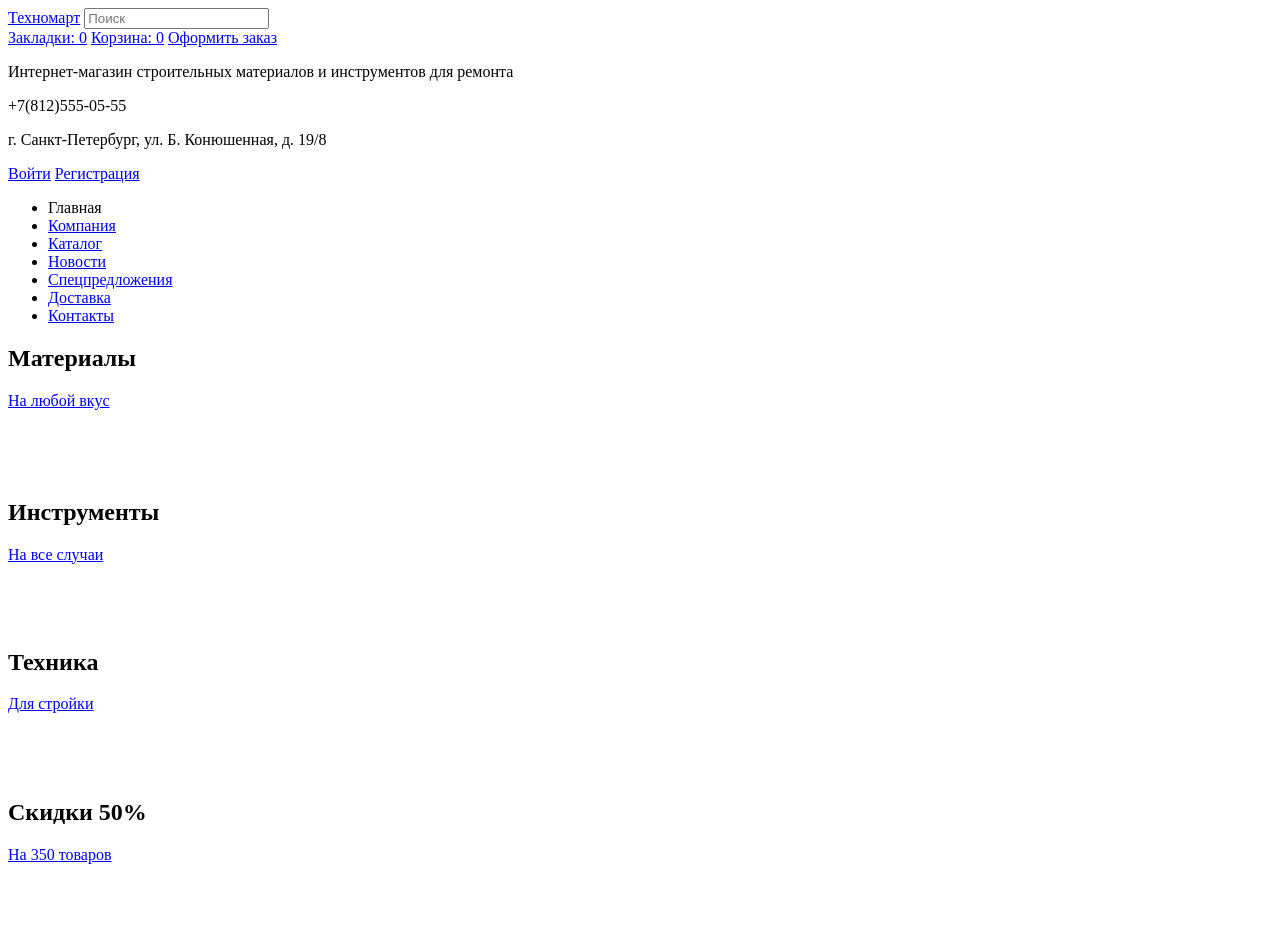
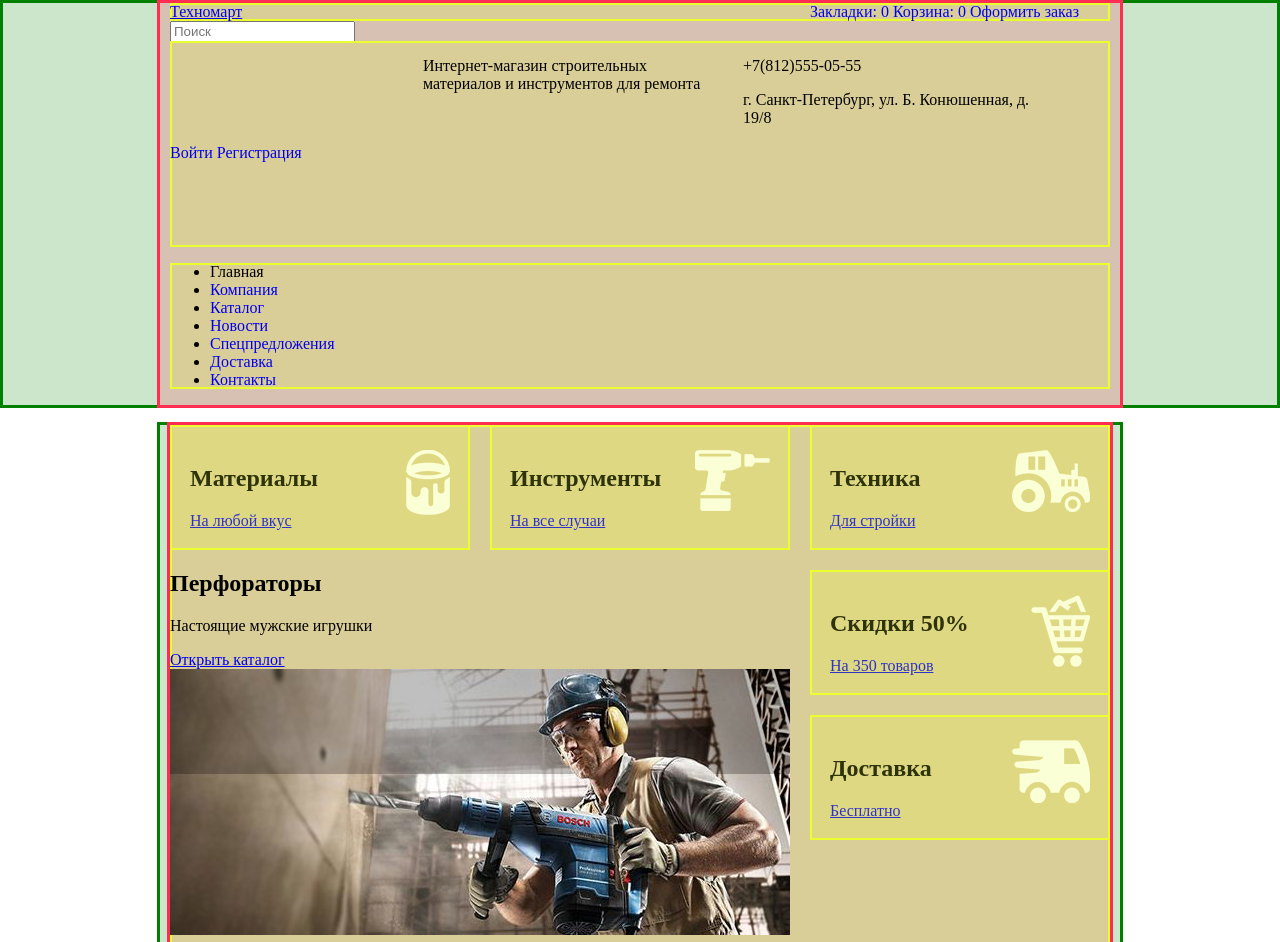
Before and after one commit to Vizevul/227942-technomart, a plain HTML site: page main.html in a window 1280 px wide. Shown: the top 942 px of the page. Drawn offline with Linux system fonts and the light colour scheme; files whose address does not match are found by name.

Commit message:
Внес изменения

```diff
--- a/css/style.css
+++ b/css/style.css
@@ -1,21 +1,329 @@
+html,
 body {
-  font-size: ;
-  line-height: ;
-  color: ;
-  font-weight: ;
-  font-family: ;
+  min-width: 1122px;
+  min-height: 1750px;
+  margin: 0px;
+  padding: 0px;
 }
-h1{
-  font-size: ;
-  line-height: ;
-  color: ;
-  font-weight: ;
-  font-family: ;
+
+.clearfix::after {
+  content: "";
+  display: table;
+  clear: both;
 }
-h2 {
-  font-size: ;
-  line-height: ;
-  color: ;
-  font-weight: ;
-  font-family: ;
+
+.header-top {
+  margin-bottom: 20px;
 }
+
+.header-top-left {
+  float: left;
+  width: 253px;
+}
+
+.header-top-right {
+  margin-left: 640px;
+  width: 280px;
+}
+
+.header-top-right a {
+  text-decoration: none;
+ }
+
+.middle-info {
+  float: left;
+  width: 300px;
+  min-height: 103px;
+  margin-right: 20px;
+}
+
+.middle-contacts {
+  float: left;
+  width: 300px;
+  min-height: 103px;
+  margin-right: 20px;
+}
+
+.user-box {
+  float: left;
+  width: 300px;
+  min-height: 103px;
+}
+
+.user-box a {
+  text-decoration: none;
+}
+
+.main-navigation a {
+  text-decoration: none;
+}
+
+.container {
+  width: 940px;
+  margin: 0 auto;
+  padding: 0px 10px;
+}
+
+.material {
+  float: left;
+  width: 260px;
+  height:85px;
+  padding: 20px;
+  margin-right: 20px;
+}
+
+.material-logo {
+  float: right;
+  margin-top: -80px;
+}
+
+.instrument {
+  float: left;
+  width: 260px;
+  height:85px;
+  padding: 20px;
+  margin-right: 20px;
+  margin-bottom: 20px;
+}
+.instrument-logo {
+  float: right;
+  margin-top: -80px;
+}
+
+.technic {
+  float: right;
+  width: 260px;
+  height:85px;
+  padding: 20px;
+  margin-bottom: 20px;
+}
+.technic-logo {
+  float: right;
+  margin-top: -80px;
+}
+
+.sale {
+  float: right;
+  width: 260px;
+  height:85px;
+  padding: 20px;
+  margin-bottom: 20px;
+}
+.sale-logo {
+  float: right;
+  margin-top: -80px;
+}
+
+.delivery {
+  float: right;
+  width: 260px;
+  height:85px;
+  padding: 20px;
+  margin-bottom: 20px;
+  clear: both;
+}
+.delivery-logo {
+  float: right;
+  margin-top: -80px;
+}
+
+.container-title {
+  float: left;
+  width: 50px;
+ }
+
+.container-link {
+  float: right;
+  width: 100px;
+  margin-right: 2px;
+}
+
+.item {
+  float: left;
+  margin-right: 20px;
+}
+.item:last-child {
+  margin-right: 0px;
+}
+
+.company-left {
+  width: 500px;
+  float: left;
+  margin-right: 1px;
+}
+
+.company-right {
+  width: 435px;
+  float: right;
+  margin-right: 0px;
+}
+
+/*фильтр*/
+.content-left {
+  width: 330px;
+  display: inline-block;
+}
+
+/*сортировка товаров*/
+.content-right {
+  display: inline-block;
+  width: 605px;
+  float: right;
+}
+
+/*изображения товаров в катаоге*/
+.catalog-goods .item{
+  margin-bottom: 10px;
+
+}
+
+.content-bottom {
+  clear: both;
+}
+
+
+
+
+
+
+
+
+
+/*======================================
+ Системное оформление - не изменять
+=======================================*/
+
+body {
+  padding: 3px;
+}
+
+body > *,
+body > * > *,
+body > * > * > * {
+  position: relative;
+}
+
+body > *::before,
+body > * > *::before,
+body > * > * > *::before {
+  display: none;
+}
+
+body > *::before {
+  top: -3px;
+  left: -3px;
+}
+
+body > * > *::before {
+  top: -3px;
+  left: -3px;
+}
+
+body > * > * > *::before {
+  top: 0;
+  left: 0;
+}
+
+body > * {
+  background: rgba(0, 128, 0, 0.2);
+  box-shadow: 0 0 0 3px green;
+}
+
+body > *::before {
+  color: white;
+
+  background: green;
+}
+
+body > * > * {
+  background: rgba(255, 45, 82, 0.2);
+  box-shadow: 0 0 0 3px rgb(255, 45, 82);
+}
+
+body > * > *::before {
+  color: white;
+
+  background: rgb(255, 45, 82);
+}
+
+body > * > * > * {
+  background: rgba(234, 255, 45, 0.2);
+  box-shadow: inset 0 0 0 2px rgb(234, 255, 45);
+
+}
+
+body > * > * > *::before {
+  color: black;
+
+  background: rgb(234, 255, 45);
+}
+
+.main-header::before {
+  content: ".main-header";
+}
+
+.container::before {
+  content: ".container";
+}
+
+.main-header .container::before {
+  top: auto;
+  bottom: -28px;
+}
+
+.main-navigation::before {
+  content: ".main-navigation";
+}
+
+.user-block::before {
+  content: ".user-block";
+}
+
+.index-logo::before {
+  content: ".index-logo";
+}
+
+.features::before {
+  content: ".features";
+  top: -28px;
+}
+
+.features-item::before {
+  content: ".features-item";
+}
+
+.index-content::before {
+  content: ".index-content";
+}
+
+.index-content-left::before {
+  content: ".index-content-left";
+  left: auto;
+  right: 0;
+}
+
+.index-content-right::before {
+  content: ".index-content-right";
+  left: auto;
+  right: 0;
+}
+
+.main-footer::before {
+  content: ".main-footer";
+}
+
+.main-footer .container::before {
+  top: -28px;
+}
+
+.footer-contacts::before {
+  content: ".footer-contacts";
+}
+
+.footer-social::before {
+  content: ".footer-social";
+}
+
+.footer-copyright::before {
+  content: ".footer-copyright";
+}
```
